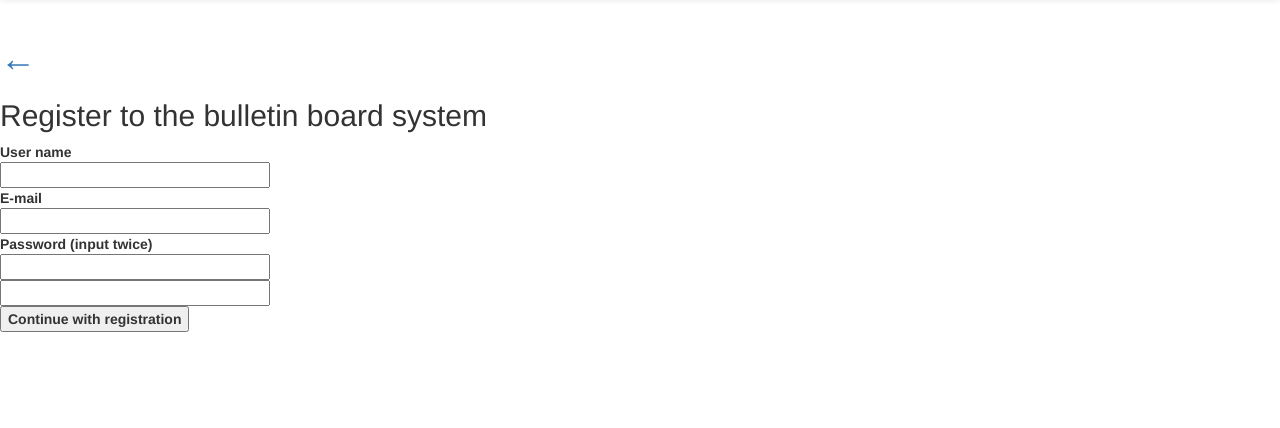
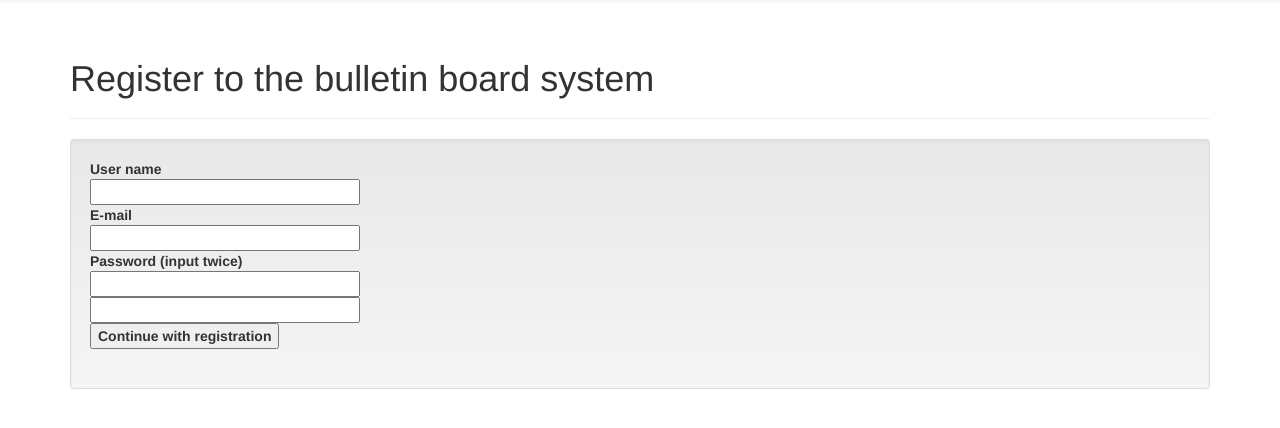
Before and after one commit to jeeb/tsoha, a Django app: template forums/templates/forums/register.html in a window 1280 px wide. Shown: the part 51-479 px from the top of the page. Run offline with Django 3.2, Linux system fonts and the light colour scheme; the template is opened without the code that fills it, so the values that code supplies are empty; some libraries are stand-ins or nearby versions.

Commit message:
Templates: Add a header and a well to the registration

```diff
--- a/forums/templates/forums/register.html
+++ b/forums/templates/forums/register.html
@@ -1,12 +1,16 @@
 {% include "includes/start_tags.html" %}
 {% include "includes/navbar.html" %}
-<h1><a href="{% url 'index' %}">←</a></h1>
+<div class="container theme-showcase">
 
-<h2>Register to the bulletin board system</h2>
+<div class="page-header">
+<h1>Register to the bulletin board system</h1>
+</div>
+
+<div class="well">
 
 {% if error_message %}<p><strong>{{ error_message }}</strong></p>{% endif %}
 
-<form action="{% url 'register' %}" method="post">
+<form action="{% url 'register' %}" method="post" role="form">
     {% csrf_token %}
     <dl>
         <dt>User name</dt>
@@ -19,4 +23,8 @@
         <dt><input type="submit" value="Continue with registration" /></dt>
     </dl>
 </form>
+
+</div>
+
+</div>
 {% include "includes/end_tags.html" %}
```
